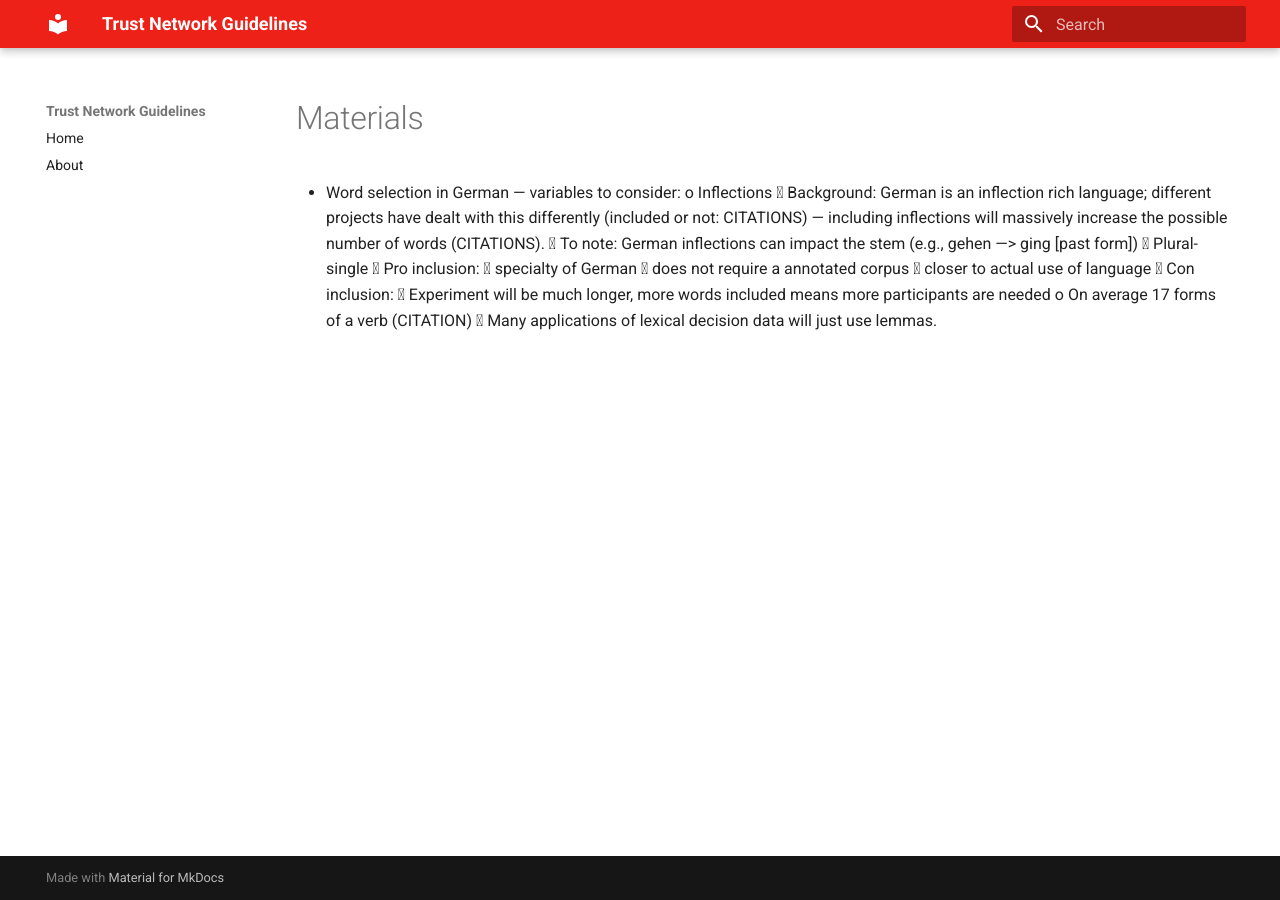
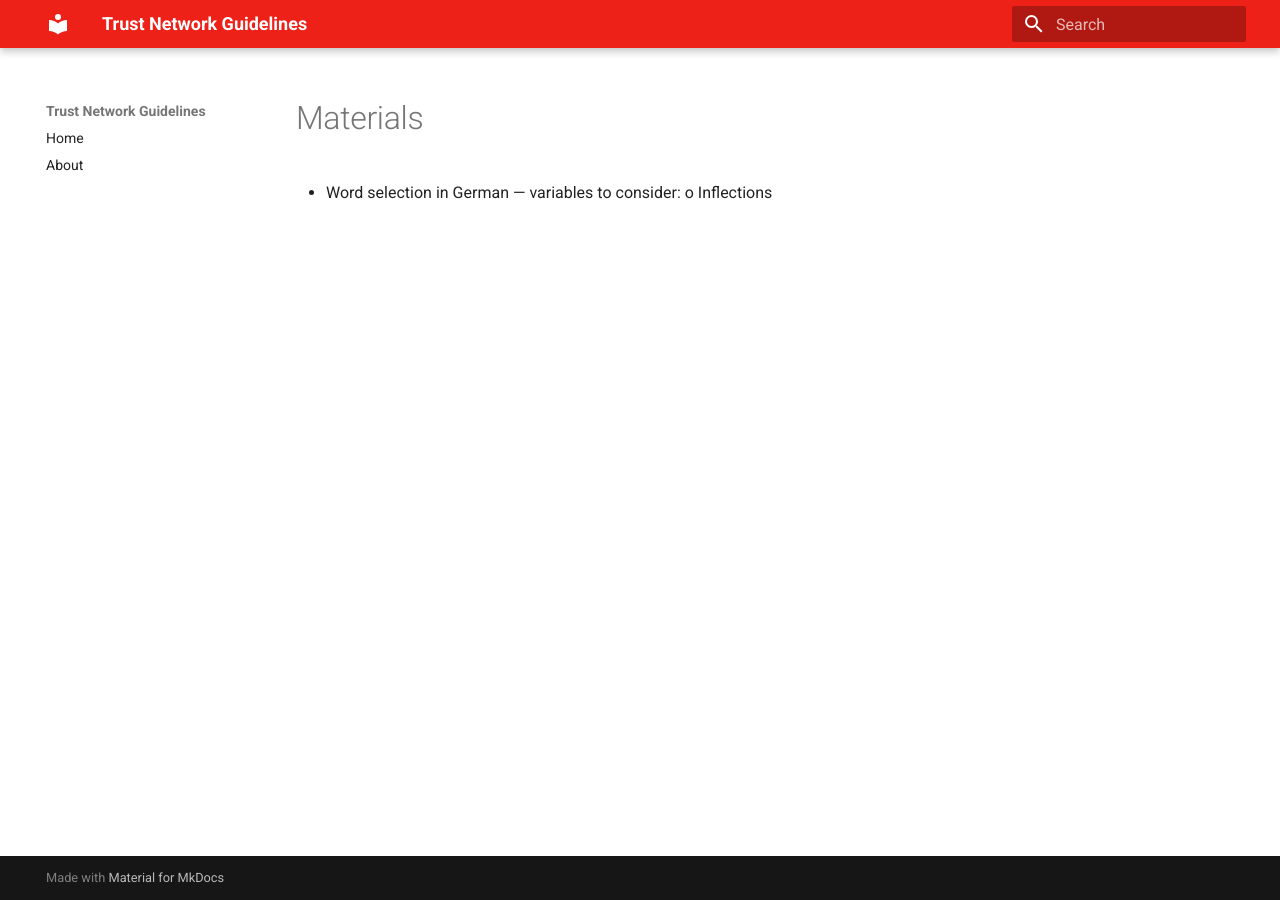
Before and after one commit to cwdeee/trust-network-guidelines, an MkDocs documentation site: the page built from docs/materials.md, in a window 1280 px wide. Built offline with MkDocs 1.6.1 and Material for MkDocs 9.7.7, drawn with Linux system fonts in a browser that asks for light colours.

Commit message:
Update materials.md

```diff
--- a/docs/materials.md
+++ b/docs/materials.md
@@ -1,13 +1,2 @@
 -	Word selection in German — variables to consider:
 o	Inflections
-	Background: German is an inflection rich language; different projects have dealt with this differently (included or not: CITATIONS) — including inflections will massively increase the possible number of words (CITATIONS).
-	To note: German inflections can impact the stem (e.g., gehen —> ging [past form])
-	Plural-single
-	Pro inclusion:
-	specialty of German
-	does not require a annotated corpus
-	closer to actual use of language
-	Con inclusion:
-	Experiment will be much longer, more words included means more participants are needed
-o	On average 17 forms of a verb (CITATION)
-	Many applications of lexical decision data will just use lemmas.
```
